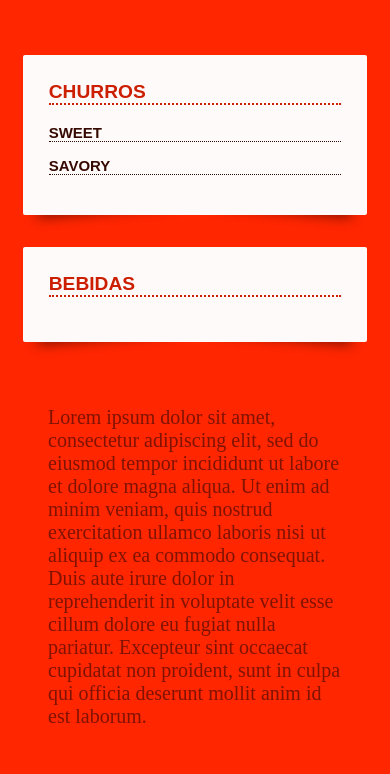
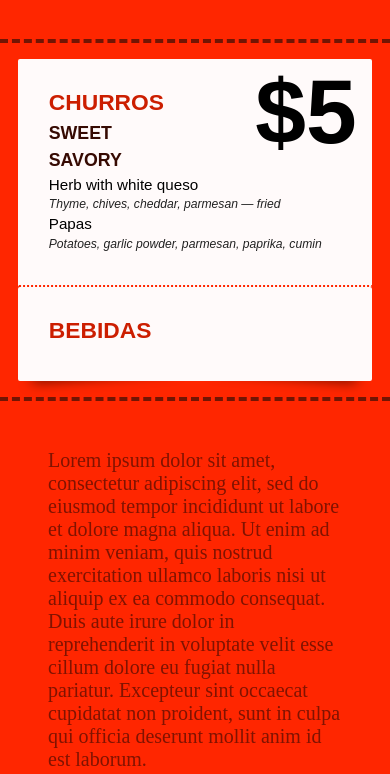
Before and after one commit to mreed4/food-truck, a plain HTML site: page index.html in a window 390 px wide. Shown: the part 166-940 px from the top of the page. Drawn offline with Linux system fonts and the light colour scheme; a script that the page names is missing; a web font is replaced by a local one.

Commit message:
More stuff

```diff
--- a/css/styles.css
+++ b/css/styles.css
@@ -149,6 +149,7 @@ nav ul li:hover {
     background-position: bottom;
     */
   padding: 3em 0;
+  border-top: 4px dashed var(--light-brown);
 }
 
 @media only screen and (max-width: 768px) {
@@ -156,6 +157,7 @@ nav ul li:hover {
     flex-direction: column;
     align-items: center;
     padding: 1em 0;
+    gap: 0;
   }
 }
 
@@ -164,11 +166,12 @@ nav ul li:hover {
   background-color: snow;
   padding: 2em;
   width: 35%;
-    max-width: 600px;
+  max-width: 500px;
   border-radius: 2px;
   font-family: "Mohave", sans-serif;
   font-weight: 100;
-    font-size: 115%;
+  font-size: 150%;
+  transition: font-size 150ms linear;
 }
 
 /* https://codepen.io/martinwolf/pen/hxdmv */
@@ -212,51 +215,57 @@ nav ul li:hover {
     width: 75%;
     font-size: 95%;
   }
+
+  .menu:first-child {
+    border-bottom: 2px dotted var(--orange);
+  }
 }
 
-@media only screen and (max-width: 576px) {
-    .menu {
-        width: 75%;
-        font-size: 80%;
-    }
+.menu h2,
+.menu h3,
+.menu p {
+  margin: 0 0 0.3em;
 }
 
 .menu h2,
 .menu h3 {
   text-transform: uppercase;
-    margin-bottom: 1em;
+  padding: 0;
 }
 
 .menu h2 {
   color: var(--dark-orange);
-    border-bottom: 3px dotted var(--dark-orange);
-}
-
-@media only screen and (max-width: 576px) {
-    .menu h2 {
-        color: var(--dark-orange);
-        border-bottom-width: 2px;
-    }
 }
 
 .menu h3 {
   color: var(--brown);
-    border-bottom: 2px dotted var(--brown);
 }
 
-@media only screen and (max-width: 576px) {
-    .menu h3 {
-        border-bottom-width: 1px;
+p.item-name {
 }
+p.item-desc {
+  font-style: italic;
+  font-size: 80%;
+  color: #222;
+}
+
+.menu h2 span.price {
+  color: black;
+  z-index: 3;
+  font-size: 400%;
+  position: absolute;
+  right: 15px;
+  top: 0;
 }
 
 #about {
   padding: 3em;
+  border-top: 4px dashed var(--light-brown);
 }
 
 #about p {
   color: var(--darker-orange);
-    font-size: 300%;
+  font-size: 200%;
   width: 60%;
   max-width: 700px;
   margin: 0 auto;
@@ -276,8 +285,8 @@ nav ul li:hover {
 }
 
 footer {
-    background-color: var(--brown);
+  background-color: var(--light-brown);
   padding: 2em 1em;
   font-family: Helvetica, Arial, sans-serif;
-    color: var(--light-brown);
+  color: var(--brown);
 }
--- a/index.html
+++ b/index.html
@@ -32,9 +32,13 @@
       </section>
       <section id="food-menus">
         <div class="menu">
-                    <h2>Churros</h2>
+          <h2>Churros <span class="price">$5</span></h2>
           <h3>Sweet</h3>
           <h3>Savory</h3>
+          <p class="item-name">Herb with white queso</p>
+          <p class="item-desc">Thyme, chives, cheddar, parmesan &mdash; fried</p>
+          <p class="item-name">Papas</p>
+          <p class="item-desc">Potatoes, garlic powder, parmesan, paprika, cumin</p>
         </div>
         <div class="menu">
           <h2>Bebidas</h2>
@@ -42,10 +46,10 @@
       </section>
       <section id="about">
         <p>
-                    Lorem ipsum dolor sit amet, consectetur adipiscing elit, sed do eiusmod tempor incididunt ut labore et dolore magna
-                    aliqua. Ut enim ad minim veniam, quis nostrud exercitation ullamco laboris nisi ut aliquip ex ea commodo consequat. Duis
-                    aute irure dolor in reprehenderit in voluptate velit esse cillum dolore eu fugiat nulla pariatur. Excepteur sint
-                    occaecat cupidatat non proident, sunt in culpa qui officia deserunt mollit anim id est laborum.
+          Lorem ipsum dolor sit amet, consectetur adipiscing elit, sed do eiusmod tempor incididunt ut labore et dolore magna aliqua. Ut
+          enim ad minim veniam, quis nostrud exercitation ullamco laboris nisi ut aliquip ex ea commodo consequat. Duis aute irure dolor in
+          reprehenderit in voluptate velit esse cillum dolore eu fugiat nulla pariatur. Excepteur sint occaecat cupidatat non proident, sunt
+          in culpa qui officia deserunt mollit anim id est laborum.
         </p>
       </section>
     </main>
```
Lines whose indentation alone changed are shown as unchanged.
